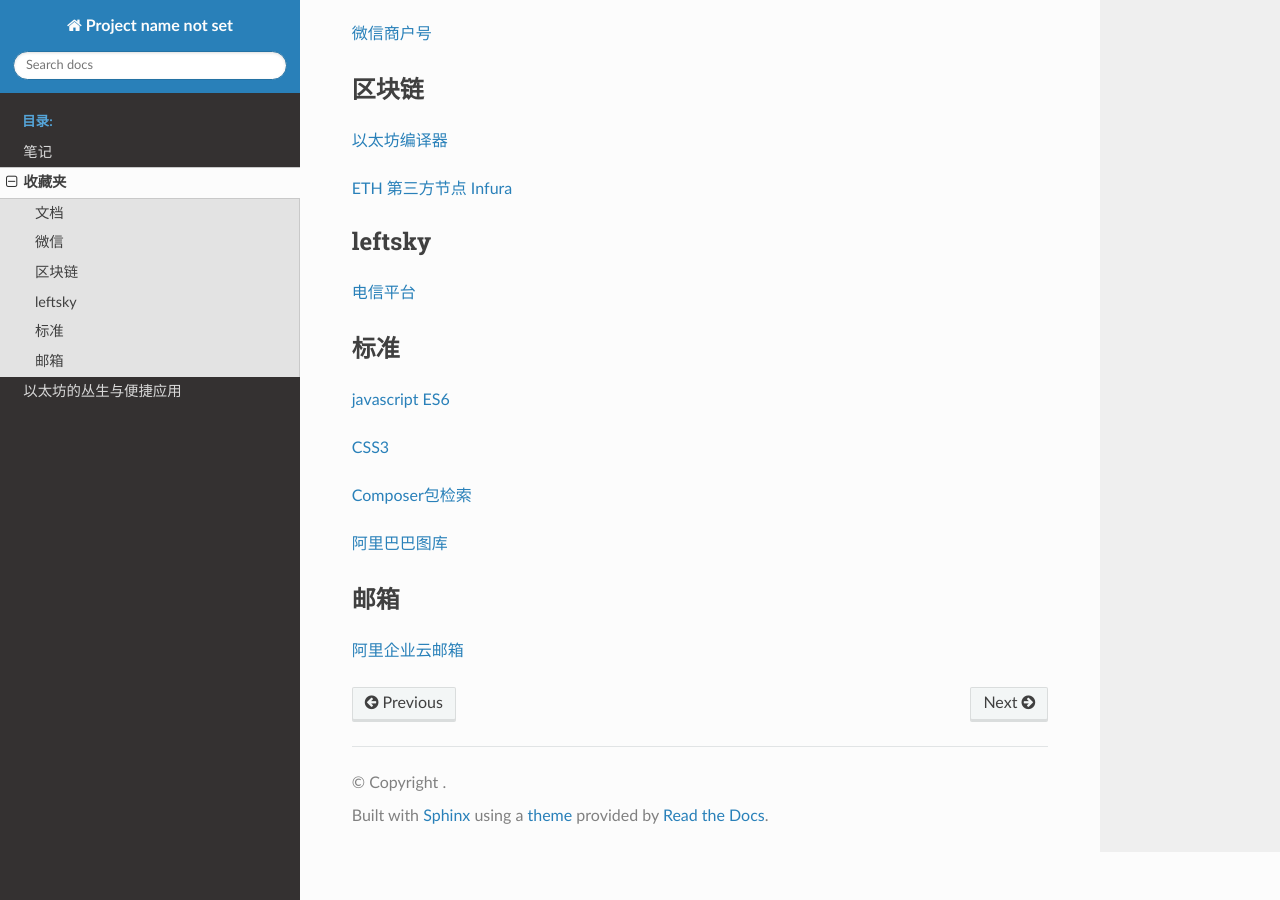
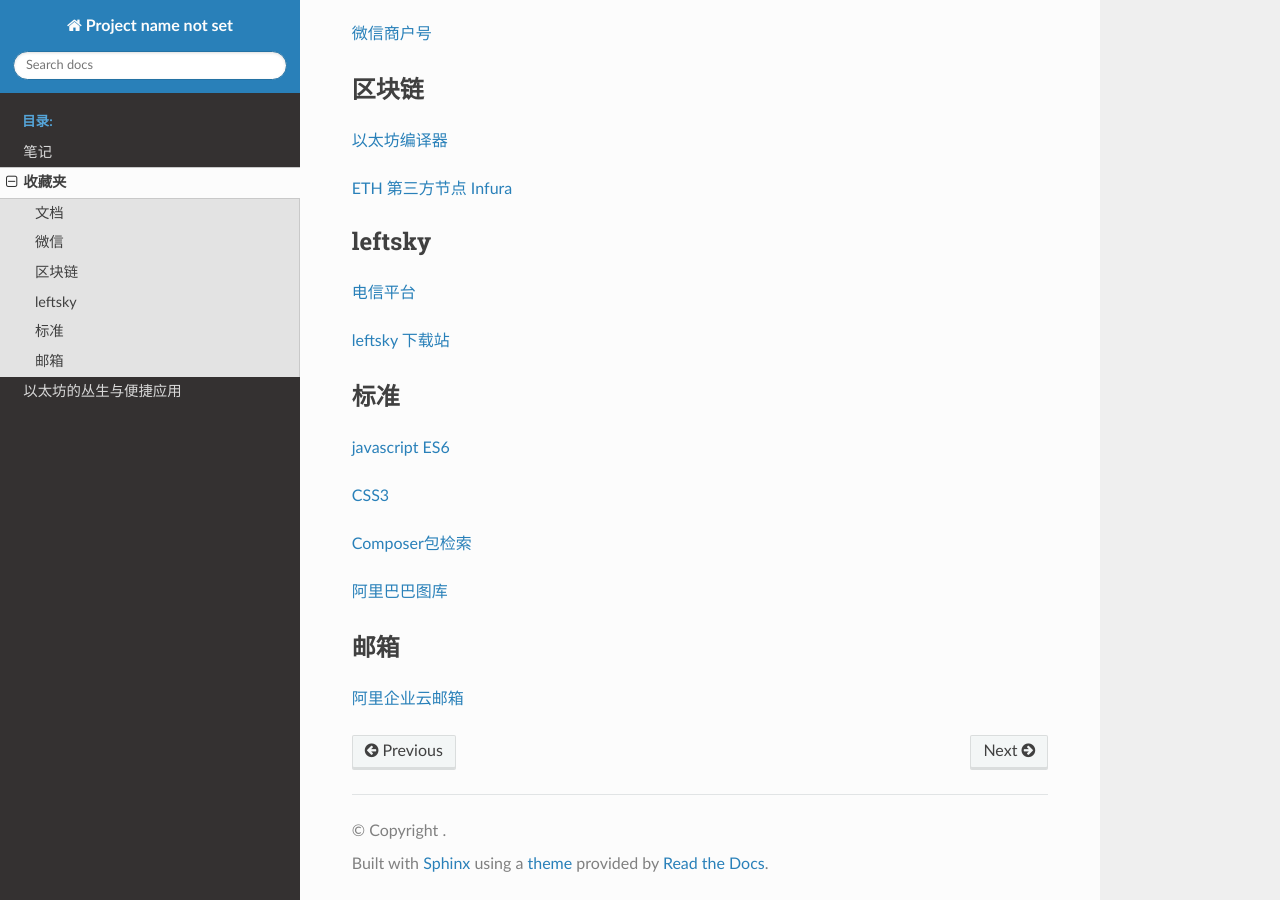
Before and after one commit to leftsky/doc, a Sphinx documentation site: the page built from source/nav.md, in a window 1280 px wide and 900 px high, scrolled down 696 px. Built offline with Sphinx 7.4.7 and the Read the Docs theme 2.0.0, drawn with Linux system fonts in a browser that asks for light colours.

Commit message:
no message

```diff
--- a/source/nav.md
+++ b/source/nav.md
@@ -35,6 +35,8 @@
 
 [电信平台](https://iam.ctwing.cn/)
 
+[leftsky 下载站](http://d.leftsky.top)
+
 ## 标准
 
 [javascript ES6](http://es6-features.org/)
```
